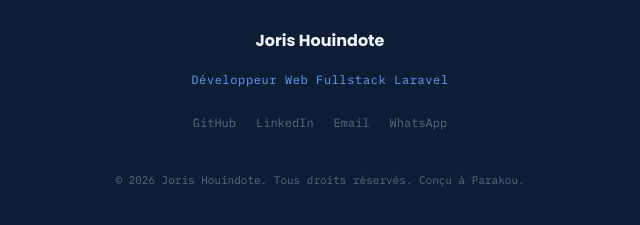
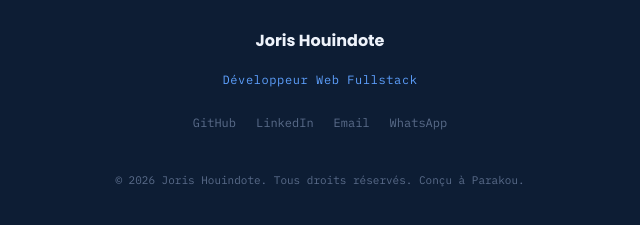
Before and after one commit to joris-dev14/portfolio, a plain HTML site: page index.html in a window 1280 px wide. Shown: the part 4430-4655 px from the top of the page, 320-960 px from the left. Drawn offline with Linux system fonts and the light colour scheme.

Commit message:
suppression Laravel

```diff
--- a/index.html
+++ b/index.html
@@ -409,7 +409,7 @@ footer{padding:40px 0; text-align:center; border-top:1px solid var(--border); ba
 <footer>
 <div class="wrap footer-content">
 <div class="footer-name">Joris Houindote</div>
-<div class="footer-role">Développeur Web Fullstack Laravel</div>
+<div class="footer-role">Développeur Web Fullstack</div>
 <div class="footer-links">
 <a href="https://https://github.com/joris-dev14" target="_blank" rel="noopener">GitHub</a>
 <a href="https://www.linkedin.com/in/joris-houindote-6a455a406" target="_blank" rel="noopener">LinkedIn</a>
```
